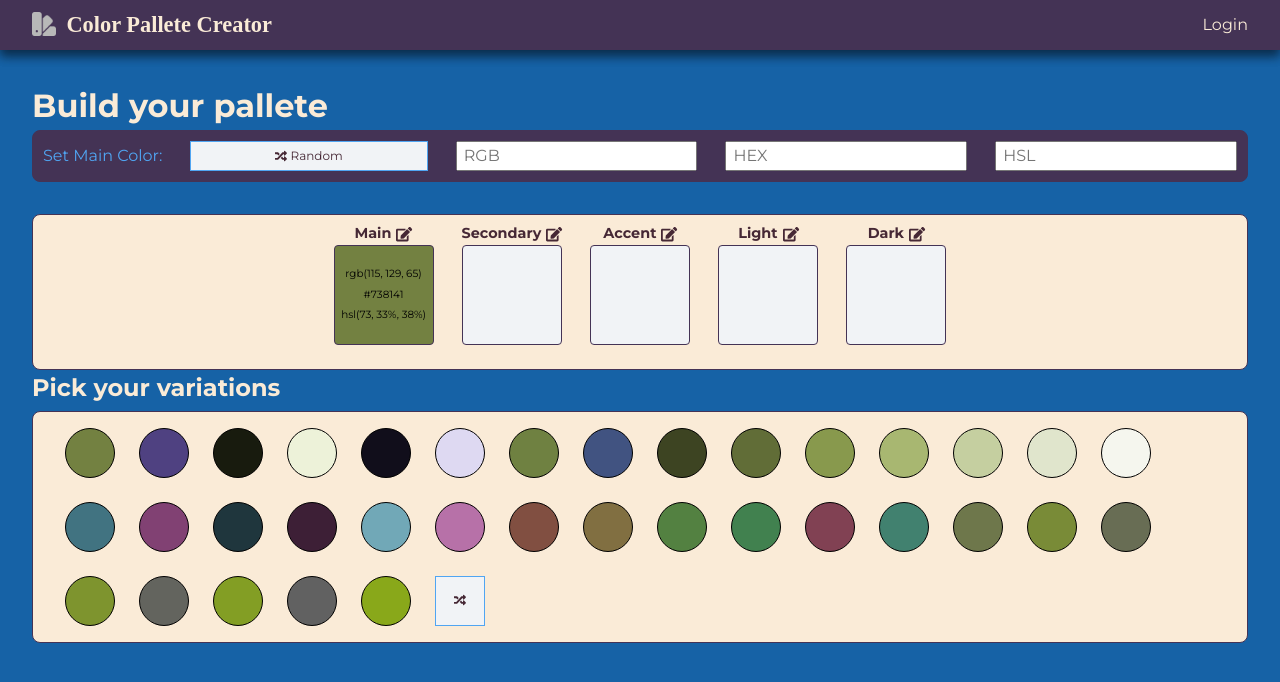
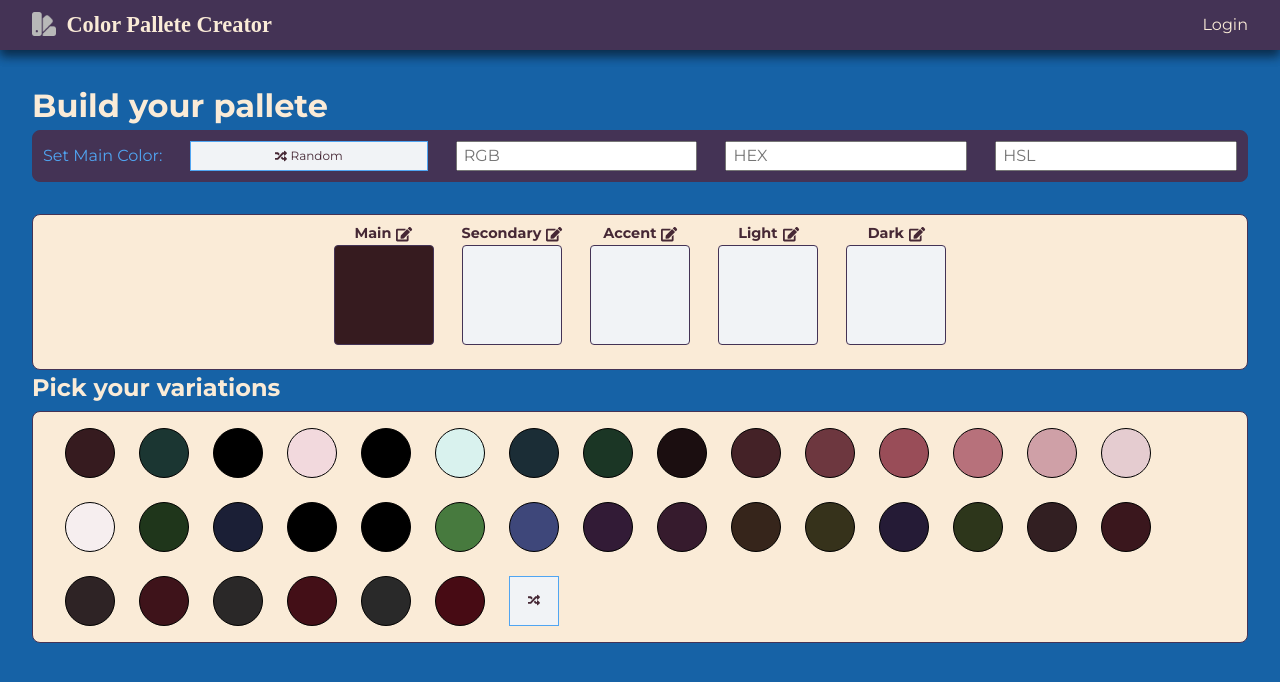
Before and after one commit to rogerio-romao/pallete-creator, a Vue app: page / in a window 1280 px wide. Both pictures are taken after a click on the button "Random". Shown: the top 682 px of the page. Built offline with nearby package versions, Linux system fonts and the light colour scheme; a web font is replaced by a local one.

Commit message:
app now using vuex for all state, need to clear all slots on random main color pressed, and add the labels for hsl rgb and hex

```diff
--- a/src/App.vue
+++ b/src/App.vue
@@ -6,23 +6,14 @@
   </header>
   <main>
     <h1 class="heading1">Build your pallete</h1>
-    <colors-pane
-      @uniqueColors="setUniqueColors($event)"
-      :copiedColor="copiedColor"
-      :randomScheme="randomScheme"
-    ></colors-pane>
+    <colors-pane></colors-pane>
     <h2 v-if="uniqueColors.size" class="heading2">Pick your variations</h2>
-    <mini-slots
-      v-if="uniqueColors.size"
-      :colors="uniqueColors"
-      @copyColor="copiedColor = $event"
-      @setRandomScheme="randomScheme = $event"
-    ></mini-slots>
+    <mini-slots v-if="uniqueColors.size"></mini-slots>
   </main>
 </template>
 
 <script setup>
-import { ref, computed } from "vue";
+import { computed } from "vue";
 import { useStore } from "vuex";
 
 import MainNav from "./components/MainNav.vue";
@@ -30,15 +21,7 @@
 import MiniSlots from "./components/MiniSlots.vue";
 
 const store = useStore();
-const count = computed(() => store.state.count);
-
-const uniqueColors = ref(new Set());
-const copiedColor = ref("");
-const randomScheme = ref([]);
-
-const setUniqueColors = (colors) => {
-  uniqueColors.value = new Set(colors);
-};
+const uniqueColors = computed(() => store.getters.uniqueColors);
 </script>
 
 
--- a/src/components/ColorSlot.vue
+++ b/src/components/ColorSlot.vue
@@ -8,7 +8,7 @@
       class="color-slot"
       @click="pasteColor"
       :style="{
-        backgroundColor: rgb || hsl,
+        backgroundColor: slotBg,
       }"
     >
       <span class="rgbValue">{{ rgb }}</span>
@@ -19,63 +19,33 @@
 </template>
 
 <script setup>
-import { ref, watchEffect } from "vue";
+import { ref, watchEffect, computed } from "vue";
 import { rgbToHex, hslToRgb } from "../lib/utils";
+import { useStore } from "vuex";
 
 const props = defineProps({
   slotNumber: {
     type: Number,
     default: 1,
   },
-  mainHsl: {
-    type: String,
-    default: "",
-  },
-  copiedColor: {
-    type: String,
-    default: "",
-  },
-  randomColor: {
-    type: String,
-    default: "",
-  },
 });
 
-watchEffect(() => {
-  if (props.randomColor.length > 0) {
-    setRandomColor();
-  }
-  if (props.mainHsl) {
-    setMainSlotColor();
-  }
-});
+const store = useStore();
+const colorCopied = computed(() => store.state.copiedColor);
+const labels = computed(() => store.state.labels);
 
+const hsl = ref("");
 const rgb = ref("");
 const hex = ref("");
-const hsl = ref("");
 
-const setMainSlotColor = () => {
-  if (props.slotNumber === 1) {
-    hsl.value = props.mainHsl;
-    rgb.value = hslToRgb(hsl.value);
-    hex.value = rgbToHex(rgb.value);
-  }
-};
-
-const labels = [null, "Main", "Secondary", "Accent", "Light", "Dark"];
+const slotBg = computed(() =>
+  props.slotNumber === 1
+    ? store.state.mainHSL
+    : store.state.slotColors[`slot${props.slotNumber}`].hsl
+);
 
 const pasteColor = () => {
-  if (!props.copiedColor) return;
-  hsl.value = props.copiedColor;
-  rgb.value = hslToRgb(hsl.value);
-  hex.value = rgbToHex(rgb.value);
-};
-
-const setRandomColor = () => {
-  if (props.slotNumber === 1) return;
-  hsl.value = props.randomColor;
-  rgb.value = hslToRgb(hsl.value);
-  hex.value = rgbToHex(rgb.value);
+  store.dispatch("PASTE_COLOR", props.slotNumber);
 };
 </script>
 
--- a/src/components/ColorsPane.vue
+++ b/src/components/ColorsPane.vue
@@ -12,105 +12,25 @@
   <!-- Pallete Pane  -->
   <section class="pallete-pane">
     <template class="color-slots" v-for="i in 5" :key="i">
-      <color-slot
-        @setMainColor="setMainColor($event)"
-        @addColor="addColor($event)"
-        :slotNumber="i"
-        :mainHsl="mainHSL"
-        :copiedColor="copiedColor"
-        :randomColor="randomScheme[i - 1]"
-      />
+      <color-slot :slotNumber="i" />
     </template>
   </section>
 </template>
 
 <script setup>
-import { computed, reactive, ref } from "vue";
-import {
-  generateHsl,
-  generateComplement,
-  generateMono,
-  generateTriad,
-  generateAnalogous,
-  generateSaturations,
-  hslToRgb,
-  rgbToHex,
-} from "../lib/utils";
+import { useStore } from "vuex";
 
 import ColorSlot from "./ColorSlot.vue";
 
-const props = defineProps({
-  copiedColor: {
-    type: String,
-    default: "",
-  },
-  randomScheme: {
-    type: Array,
-    default: () => [],
-  },
-});
-
-const emit = defineEmits(["uniqueColors"]);
-
-const mainHSL = ref(null);
-
-const allColors = reactive({
-  hsl: [],
-  rgb: [],
-  hex: [],
-});
+const store = useStore();
 
 const setMainColor = () => {
-  const hsl = generateHsl();
-  allColors.hsl = [];
-  allColors.rgb = [];
-  allColors.hex = [];
-  mainHSL.value = hsl;
-  addColor(hsl);
-  setComplement();
-  setMono();
-  setTriad();
-  setAnalogous();
-  setSaturations();
-  emit("uniqueColors", allColors.hsl);
+  store.dispatch("SET_MAIN_COLOR");
 };
 
 const addColor = (hsl) => {
-  const rgb = hslToRgb(hsl);
-  const hex = rgbToHex(rgb);
-  allColors.hsl.push(hsl);
-  allColors.rgb.push(rgb);
-  allColors.hex.push(hex);
+  store.dispatch("ADD_COLOR", hsl);
 };
-
-const setComplement = () => {
-  const variations = generateComplement(mainHSL.value);
-  variations.map((hsl) => addColor(hsl));
-};
-
-const setMono = () => {
-  const variations = generateMono(mainHSL.value);
-  variations.map((hsl) => addColor(hsl));
-};
-
-const setTriad = () => {
-  const variations = generateTriad(mainHSL.value);
-  variations.map((hsl) => addColor(hsl));
-};
-
-const setAnalogous = () => {
-  const variations = generateAnalogous(mainHSL.value);
-  variations.map((hsl) => addColor(hsl));
-};
-
-const setSaturations = () => {
-  const variations = generateSaturations(mainHSL.value);
-  variations.map((hsl) => addColor(hsl));
-};
-
-const uniqueColors = computed(() => {
-  return new Set(allColors.hsl);
-});
 </script>
 
 <style>
--- a/src/components/MiniSlots.vue
+++ b/src/components/MiniSlots.vue
@@ -7,43 +7,28 @@
       :style="{ backgroundColor: color }"
       @click="copyColor(color, i)"
     ></div>
-    <button
-      v-if="props.colors.size"
-      class="generate-color"
-      @click="setRandomScheme"
-    >
+    <button v-if="colors.size" class="generate-color" @click="setRandomScheme">
       <i class="fas fa-random" title="Generate random scheme" />
     </button>
   </section>
 </template>
 
 <script setup>
-import { ref, computed } from "vue";
+import { computed } from "vue";
+import { useStore } from "vuex";
 
-const props = defineProps({
-  colors: {
-    type: Set,
-  },
-});
+const store = useStore();
 
-const emit = defineEmits(["copyColor", "setRandomScheme"]);
-const colorCopied = ref(false);
-const colorCopiedIndex = ref(null);
+const colors = computed(() => store.getters.uniqueColors);
+const colorCopied = computed(() => store.state.copiedColor);
+const colorCopiedIndex = computed(() => store.state.copiedColorIndex);
 
 const copyColor = (color, index) => {
-  emit("copyColor", color);
-  colorCopied.value = true;
-  colorCopiedIndex.value = index;
+  store.dispatch("COPY_COLOR", { color, index });
 };
 
 const setRandomScheme = () => {
-  const randomColors = [];
-  for (let i = 0; i < 5; i++) {
-    randomColors.push(
-      [...props.colors][Math.floor(Math.random() * props.colors.size)]
-    );
-  }
-  emit("setRandomScheme", randomColors);
+  store.dispatch("SET_RANDOM_SCHEME");
 };
 </script>
 
--- a/src/store/index.js
+++ b/src/store/index.js
@@ -15,7 +15,7 @@
   state() {
     return {
       mainHSL: null,
-      mainsSlotColor: {
+      mainSlotColor: {
         hsl: '',
         rgb: '',
         hex: ''
@@ -53,11 +53,12 @@
     }
   },
   mutations: {
-    SET_MAIN_COLOR(state, hsl, rgb, hex) {
+    SET_MAIN_COLOR(state, colors) {
+      const { hsl, rgb, hex } = colors
       state.mainHSL = hsl
-      state.mainsSlotColor.hsl = hsl
-      state.mainsSlotColor.rgb = rgb
-      state.mainsSlotColor.hex = hex
+      state.mainSlotColor.hsl = hsl
+      state.mainSlotColor.rgb = rgb
+      state.mainSlotColor.hex = hex
     },
     RESET_ALL_COLORS(state, colors) {
       const { hsl, rgb, hex } = colors
@@ -73,8 +74,7 @@
       state.allColors.rgb.push(rgb)
       state.allColors.hex.push(hex)
     },
-    SET_SLOT_COLOR(state, slot, colors) {
-      const { hsl, rgb, hex } = colors
+    SET_SLOT_COLOR(state, { slot, hsl, rgb, hex }) {
       state.slotColors[slot].hsl = hsl
       state.slotColors[slot].rgb = rgb
       state.slotColors[slot].hex = hex
@@ -91,7 +91,7 @@
       const hsl = generateHsl()
       const rgb = hslToRgb(hsl)
       const hex = rgbToHex(rgb)
-      commit('SET_MAIN_COLOR', hsl, rgb, hex)
+      commit('SET_MAIN_COLOR', { hsl, rgb, hex })
       commit('RESET_ALL_COLORS', { hsl, rgb, hex })
       dispatch('GENERATE_VARIATIONS', { color: hsl, fn: generateComplement })
       dispatch('GENERATE_VARIATIONS', { color: hsl, fn: generateMono })
@@ -112,24 +112,24 @@
       commit('SET_COPIED_COLOR_INDEX', index)
     },
     PASTE_COLOR({ commit, state }, slot) {
-      if (!state.copiedColor) return
+      if (!state.copiedColor || slot === 1) return
       const hsl = state.copiedColor
       const rgb = hslToRgb(hsl)
       const hex = rgbToHex(rgb)
-      commit('SET_SLOT_COLOR', `slot${slot}`, { hsl, rgb, hex })
+      commit('SET_SLOT_COLOR', { slot: `slot${slot}`, hsl, rgb, hex })
+    },
+    SET_RANDOM_SCHEME({ commit, getters }) {
+      const unique = [...getters.uniqueColors]
+      for (let i = 2; i <= 5; i++) {
+        const hsl = unique[Math.floor(Math.random() * unique.length)]
+        const rgb = hslToRgb(hsl)
+        const hex = rgbToHex(rgb)
+        commit('SET_SLOT_COLOR', { slot: `slot${i}`, hsl, rgb, hex })
+      }
     }
   },
   getters: {
-    uniqueColors: state => new Set(state.allColors.hsl),
-    randomScheme: state => {
-      const randomColors = []
-      for (let i = 0; i < 4; i++) {
-        randomColors.push(
-          [...uniqueColors][Math.floor(Math.random() * uniqueColors.size)]
-        )
-      }
-      return randomColors
-    }
+    uniqueColors: state => new Set(state.allColors.hsl)
   }
 })
 
```
